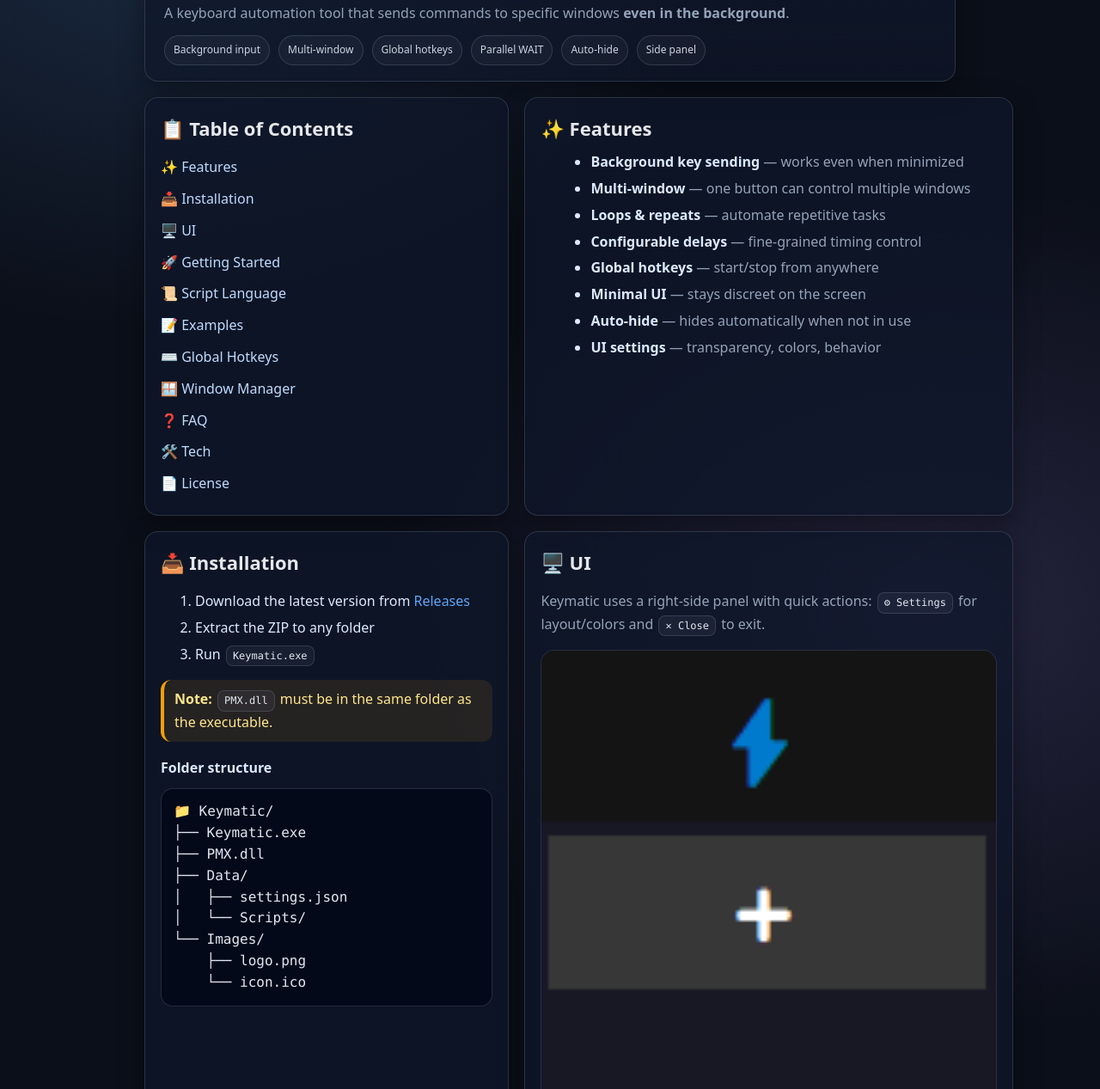
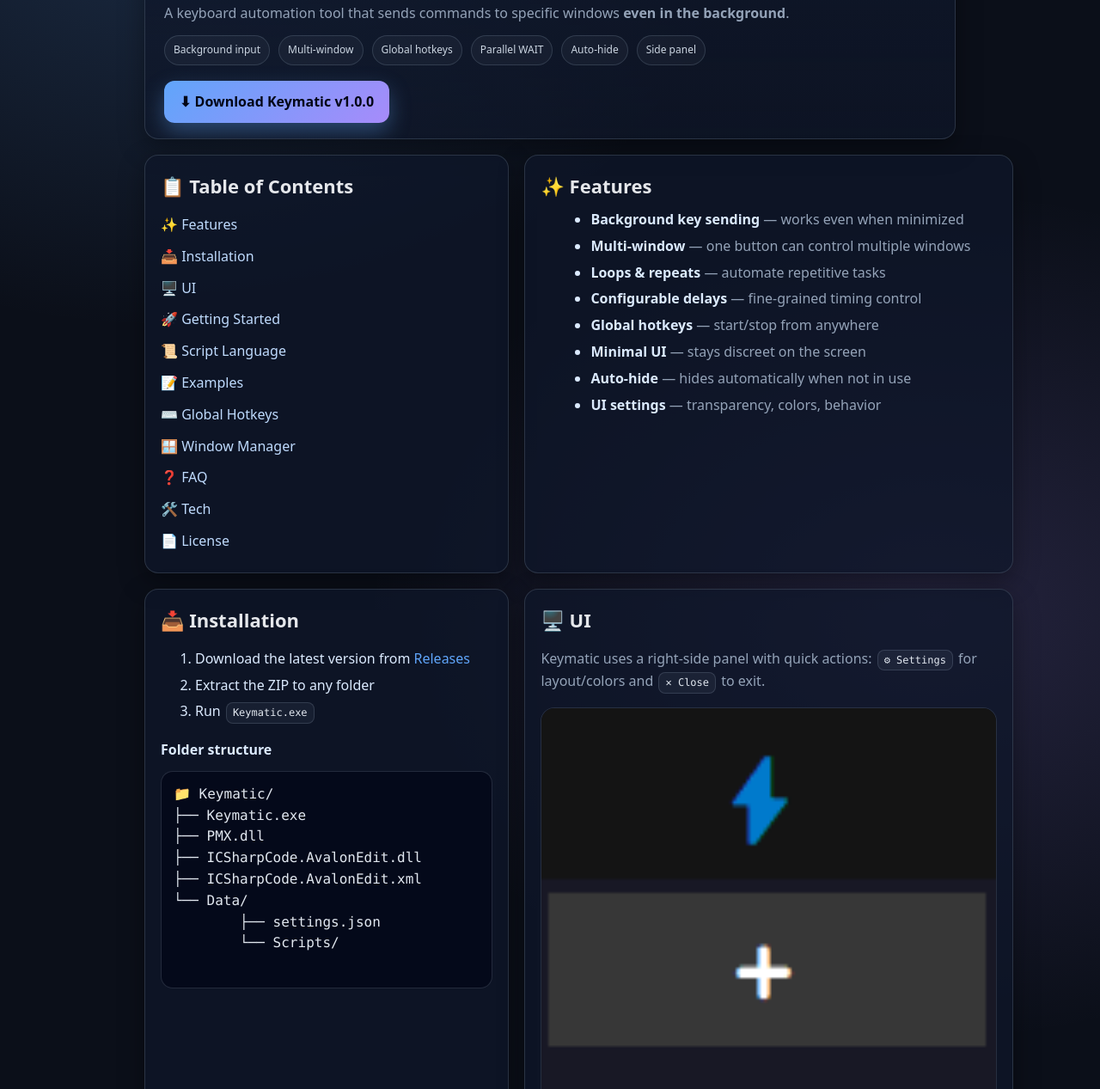
Before and after one commit to SuportKeymatic/Keymatic, a plain HTML site: page index.html in a window 1280 px wide. Shown: the part 113-1380 px from the top of the page at 86% size. Drawn offline with Linux system fonts and the light colour scheme.

Commit message:
Update index.html

```diff
--- a/index.html
+++ b/index.html
@@ -146,7 +146,17 @@
       overflow:hidden;
       background: rgba(2,6,23,.40);
     }
-    .img img{width:100%; display:block}
+    .img{
+		max-width: 760px;      /* controla o tamanho máximo */
+		margin: 14px auto 0;  /* centraliza */
+	}
+
+	.img img{
+		width:100%;
+		height:auto;
+		display:block;
+		border-radius:12px;
+	}
     .toc a{display:block; padding:6px 0; color:#bfdbfe}
     .footer{
       margin-top:18px;
@@ -185,6 +195,23 @@
           <div class="chip">Auto-hide</div>
           <div class="chip">Side panel</div>
         </div>
+		<div style="margin-top:18px;">
+		<a href="https://github.com/SuportKeymatic/Keymatic/releases/tag/V1.0"
+			target="_blank"
+			style="
+			display:inline-block;
+			padding:12px 18px;
+			border-radius:12px;
+			background:linear-gradient(135deg,#60a5fa,#a78bfa);
+			color:#020617;
+			font-weight:700;
+			text-decoration:none;
+			box-shadow:0 10px 25px rgba(96,165,250,.35);
+			">
+			⬇ Download Keymatic v1.0.0
+		</a>
+</div>
+
       </div>
     </div>
 
@@ -228,20 +255,16 @@
           <li>Run <span class="k">Keymatic.exe</span></li>
         </ol>
 
-        <div class="warn">
-          <strong>Note:</strong> <span class="k">PMX.dll</span> must be in the same folder as the executable.
-        </div>
-
         <h3>Folder structure</h3>
         <pre>📁 Keymatic/
 ├── Keymatic.exe
 ├── PMX.dll
-├── Data/
-│   ├── settings.json
-│   └── Scripts/
-└── Images/
-    ├── logo.png
-    └── icon.ico</pre>
+├── ICSharpCode.AvalonEdit.dll
+├── ICSharpCode.AvalonEdit.xml
+└── Data/
+	├── settings.json
+	└── Scripts/
+		</pre>
       </div>
 
       <div class="card" id="ui">
@@ -526,7 +549,6 @@ LOOP</pre>
         <ul class="muted">
           <li>C# / .NET</li>
           <li>Windows (UI + API)</li>
-          <li>Native DLL: <span class="k">PMX.dll</span></li>
         </ul>
       </div>
 
```
